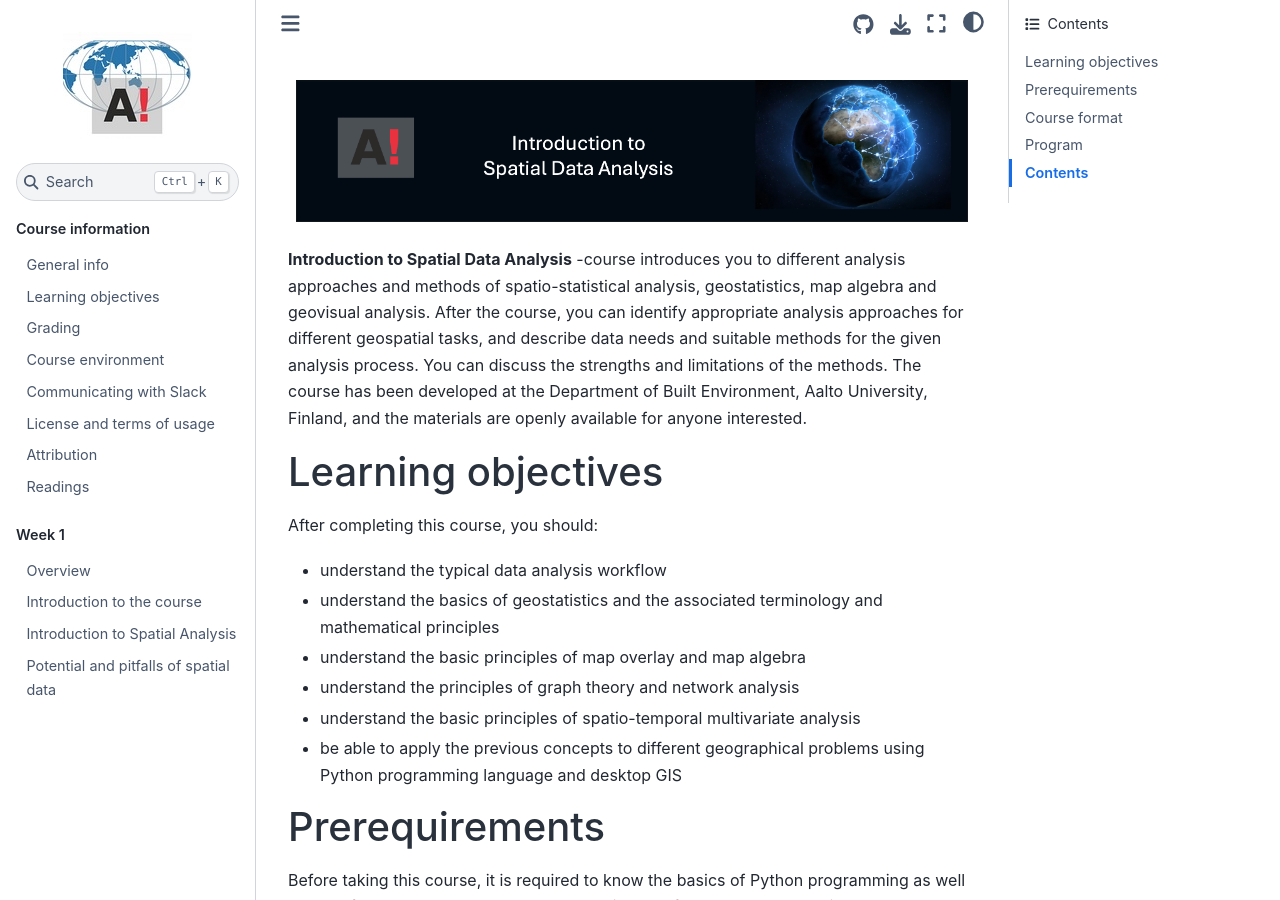
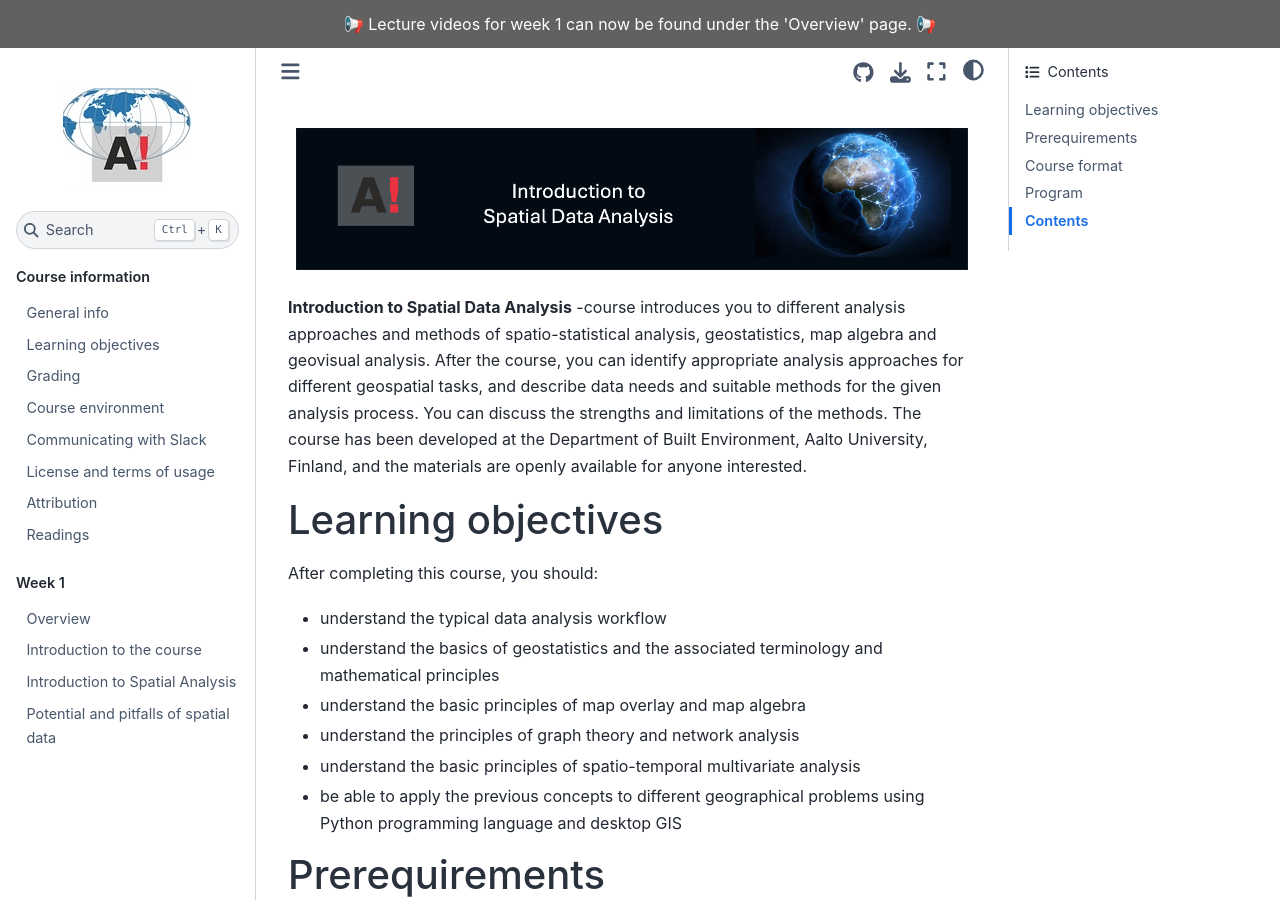
Before and after one commit to AaltoGIS/IntroSDA, a Sphinx documentation site: the page built from source/index.rst, in a window 1280 px wide and 900 px high. Built offline with Sphinx 7.4.7 and the Sphinx Book theme 1.1.4, drawn with Linux system fonts in a browser that asks for light colours; pages that are not in the unit, such as notebooks, are missing from menus.

Commit message:
Add announcement

```diff
--- a/source/conf.py
+++ b/source/conf.py
@@ -85,6 +85,9 @@ html_theme_options = {
         # But it requires actions from the user nontheless, so atm it's a no-go.
         #"colab_url": "https://colab.research.google.com"
     },
+
+    # Possible announcement for the page
+    "announcement": ("📢 Lecture videos for week 1 can now be found under the 'Overview' page. 📢"),
 }
 
 # Allow errors
```
